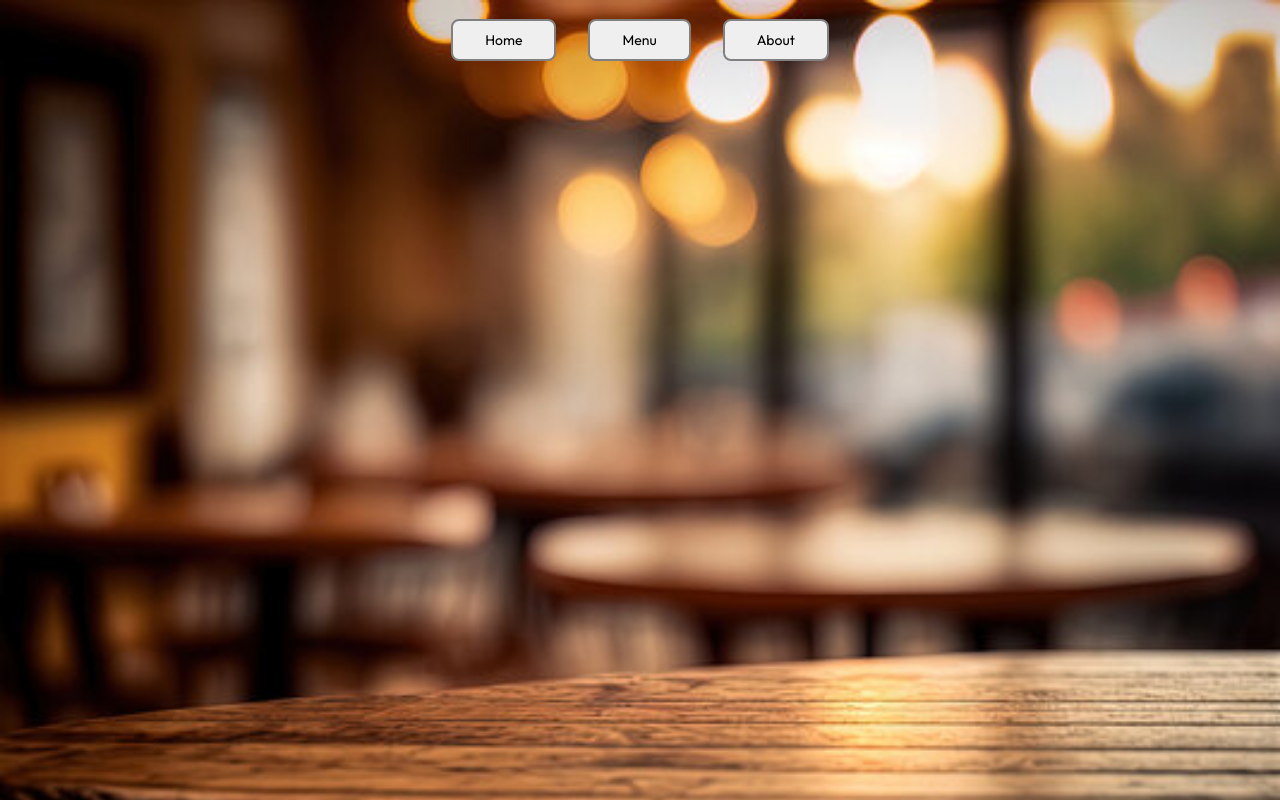
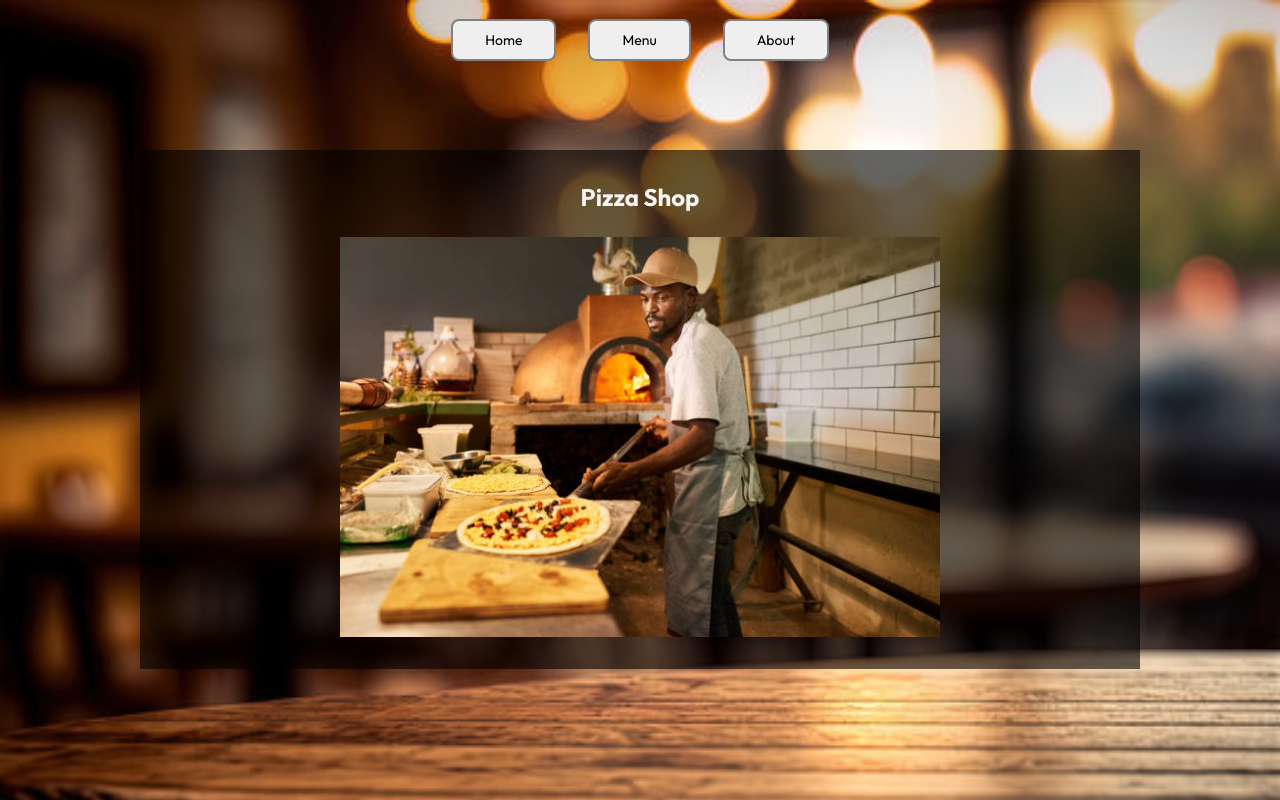
Before and after one commit to gnanaprakash2918/Restaurant-Page, a website built with webpack: page src/index.html in a window 1280 px wide. Built offline with nearby package versions, Linux system fonts and the light colour scheme.

Commit message:
Add Home pg

```diff
--- /dev/null
+++ b/src/home.js
@@ -0,0 +1,18 @@
+import pizzaShop from './Images/pizza-shop.jpeg';
+
+function createHome() {
+  const main = document.getElementById('content');
+  main.innerHTML = '';
+
+  const shopName = document.createElement('h2');
+  shopName.textContent = 'Pizza Shop';
+  shopName.classList.add('shop-name');
+
+  const img = document.createElement('img');
+  img.src = './Images/pizza-shop.jpeg';
+
+  main.appendChild(shopName);
+  main.appendChild(img);
+}
+
+export default createHome;
--- a/src/style.css
+++ b/src/style.css
@@ -83,3 +83,26 @@ nav > button:hover {
 .menu-item h2 {
   font-weight: bolder;
 }
+
+.shop-name {
+  text-align: center;
+  color: whitesmoke;
+}
+
+#content {
+  display: flex;
+  flex-direction: column;
+  align-items: center;
+  justify-content: center;
+  gap: 25px;
+  width: 1000px;
+  margin: 0 auto;
+  margin-top: 70px;
+  background-color: rgba(0, 0, 0, 0.6);
+  padding: 2rem 5rem;
+  color: whitesmoke;
+}
+
+#content > img {
+  height: 400px;
+}
--- a/src/website.js
+++ b/src/website.js
@@ -1,20 +1,29 @@
 import loadContact from './contact.js';
 import loadMenu from './menu.js';
+import loadHome from './home.js';
 
 function initializeWebsite() {
   const content = document.getElementById('content');
-  //   content.appendChild(createHeader());
+
+  loadHome();
 
   const homeBtn = document.querySelector('nav > button:nth-child(1)');
   const menuBtn = document.querySelector('nav > button:nth-child(2)');
   const contactBtn = document.querySelector('nav > button:nth-child(3)');
 
   menuBtn.addEventListener('click', () => {
+    content.innerHTML = '';
     loadMenu();
   });
 
   contactBtn.addEventListener('click', () => {
+    content.innerHTML = '';
     loadContact();
+  });
+
+  homeBtn.addEventListener('click', () => {
+    content.innerHTML = '';
+    loadHome();
   });
 }
 
```
Also changed, not shown: src/Images/pizza-shop.jpeg (added).
